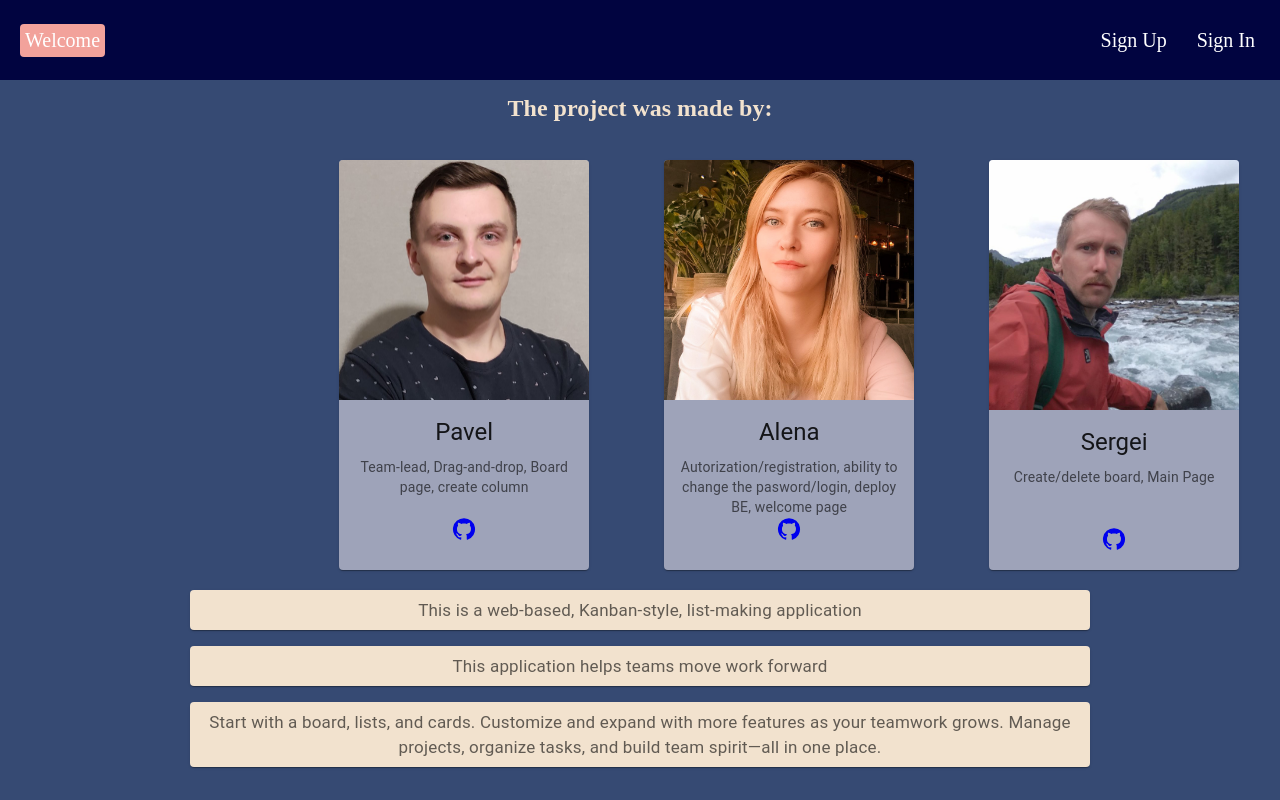
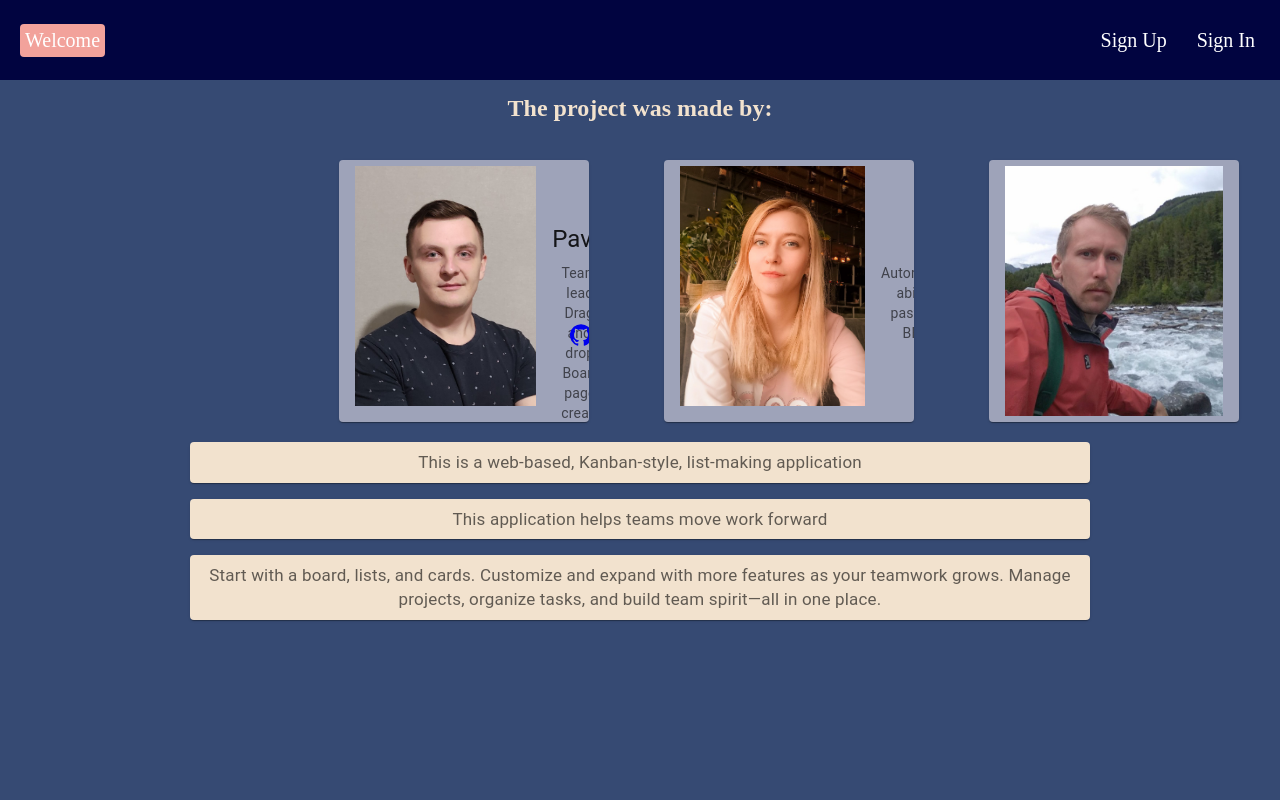
Before and after one commit to pavelguest/project-management-app, a React (Create React App) app in the folder project-management-app/: page / in a window 1280 px wide. Built offline with nearby package versions, Linux system fonts and the light colour scheme; no server answers.

Commit message:
fix: fix row appearance of menu on edit page

```diff
--- a/project-management-app/src/App.css
+++ b/project-management-app/src/App.css
@@ -5,3 +5,13 @@
     --beige: #F2E2CE;
     --peach: #F2A29B;
   }
+
+.MuiButtonBase-root {
+  display: flex  !important;
+  min-height: 48px !important;
+  padding-top: 6px !important;
+  padding-bottom: 6px !important;
+  padding-left: 16px !important;
+  padding-right: 16px !important;
+  justify-content: flex-start !important;
+}
```
